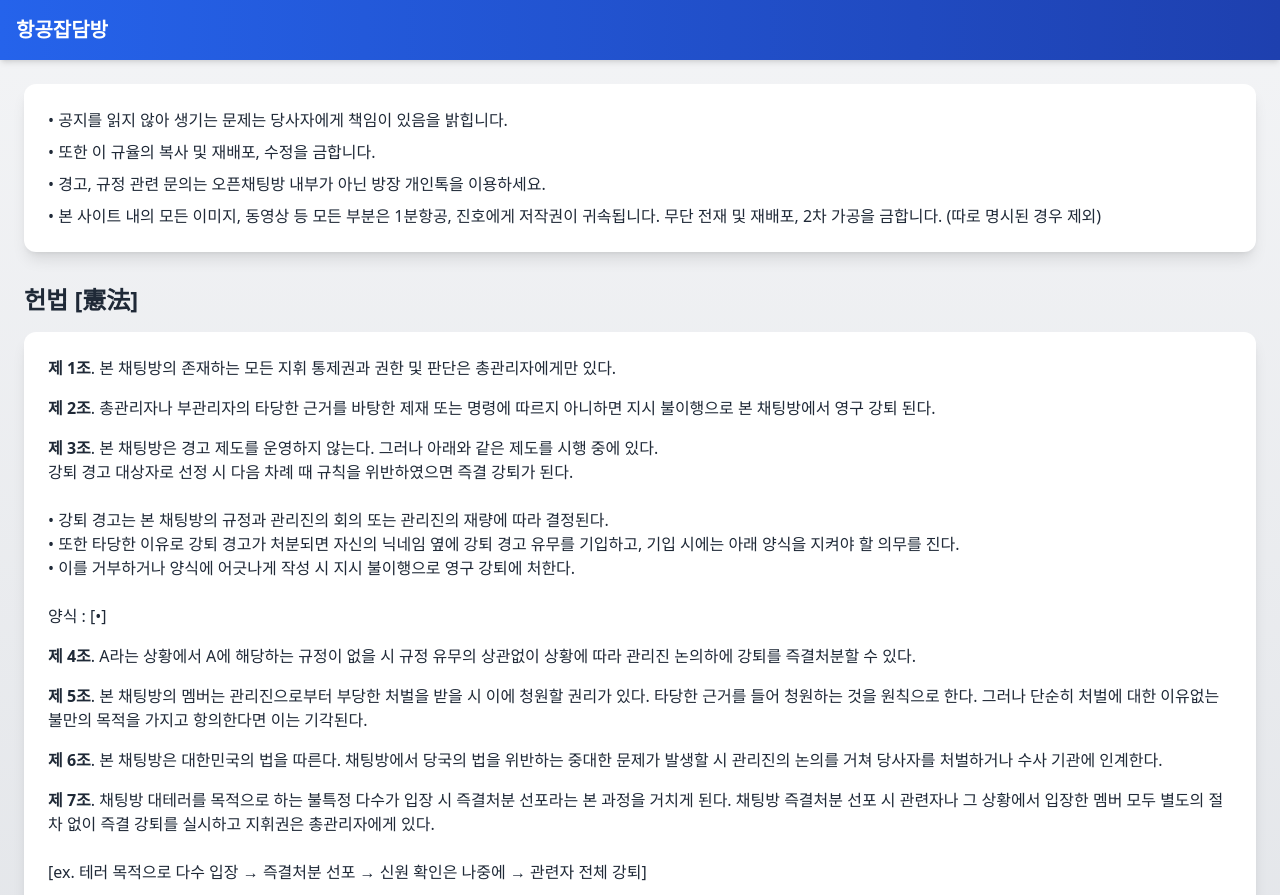
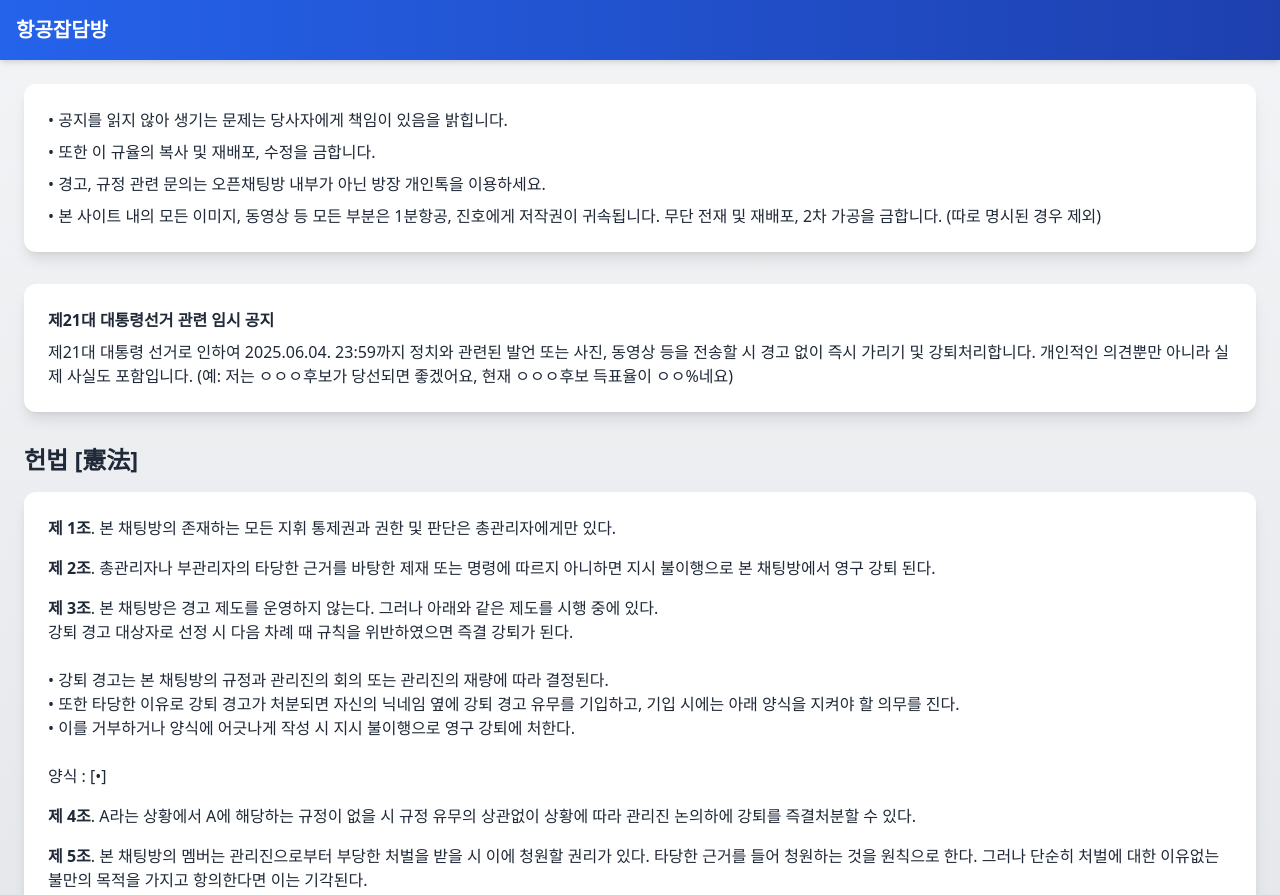
Before and after one commit to jinho5473/1m-maintenance, a plain HTML site: page index.html in a window 1280 px wide. Shown: the top 895 px of the page. Drawn offline with nearby package versions, Linux system fonts and the light colour scheme.

Commit message:
Update index.html

```diff
--- a/index.html
+++ b/index.html
@@ -15,9 +15,9 @@
     </div>
   </nav>
 
-  <!-- Main Content -->
-  <main class="container mx-auto p-6">
-    <!-- Notice Section -->
+  <!-- 메인 -->
+    <main class="container mx-auto p-6">
+
     <section id="notice" class="mb-8">
       <div class="bg-white p-6 shadow-lg rounded-xl">
         <ul class="space-y-2">
@@ -29,7 +29,18 @@
       </div>
     </section>
 
-    <!-- Constitution Section -->
+    <!-- 임시공지 (대선관련) -->
+
+    <section id="temp-notice" class="mb-8">
+      <div class="bg-white p-6 shadow-lg rounded-xl">
+        <ul class="space-y-2">
+          <li><b>제21대 대통령선거 관련 임시 공지</b></li>
+          <li>제21대 대통령 선거로 인하여 2025.06.04. 23:59까지 정치와 관련된 발언 또는 사진, 동영상 등을 전송할 시 경고 없이 즉시 가리기 및 강퇴처리합니다. 개인적인 의견뿐만 아니라 실제 사실도 포함입니다. (예: 저는 ㅇㅇㅇ후보가 당선되면 좋겠어요, 현재 ㅇㅇㅇ후보 득표율이 ㅇㅇ%네요)</li>
+        </ul>
+      </div>
+    </section>
+
+    <!-- 헌법 -->
     <section id="constitution" class="mb-12">
       <h2 class="text-2xl font-bold mb-4">헌법 [憲法]</h2>
       <ul class="space-y-4 bg-white p-6 shadow-lg rounded-xl">
@@ -44,7 +55,7 @@
       </ul>
     </section>
 
-    <!-- Chat Rules Section -->
+    <!-- 채팅규정 -->
     <section id="rules">
       <h2 class="text-2xl font-bold mb-4">채팅 규정</h2>
       <ul class="space-y-4 bg-white p-6 shadow-lg rounded-xl">
@@ -68,7 +79,7 @@
       </ul>
     </section>
 
-    <!-- Disclaimer Section -->
+    <!-- 사전고지 -->
     <section id="disclaimer" class="mt-9">
       <ul class="space-y-4 bg-white p-6 shadow-lg rounded-xl">
         <li>• 본 채팅방의 규정에 동의하지 않으실 경우, 나가기를 하셔서 규정 동의를 철회하실 수 있습니다.    </li>
@@ -77,7 +88,7 @@
     </section>
   </main>
 
-  <!-- Footer -->
+  <!-- 하단안내 -->
   <footer class="bg-gray-800 p-4 text-center text-white mt-12">
     <p>&copy; 2025 항공잡담방.<br>최종 규정 변경 일자는 2024년 12월 7일입니다.</p>
   </footer>
```
